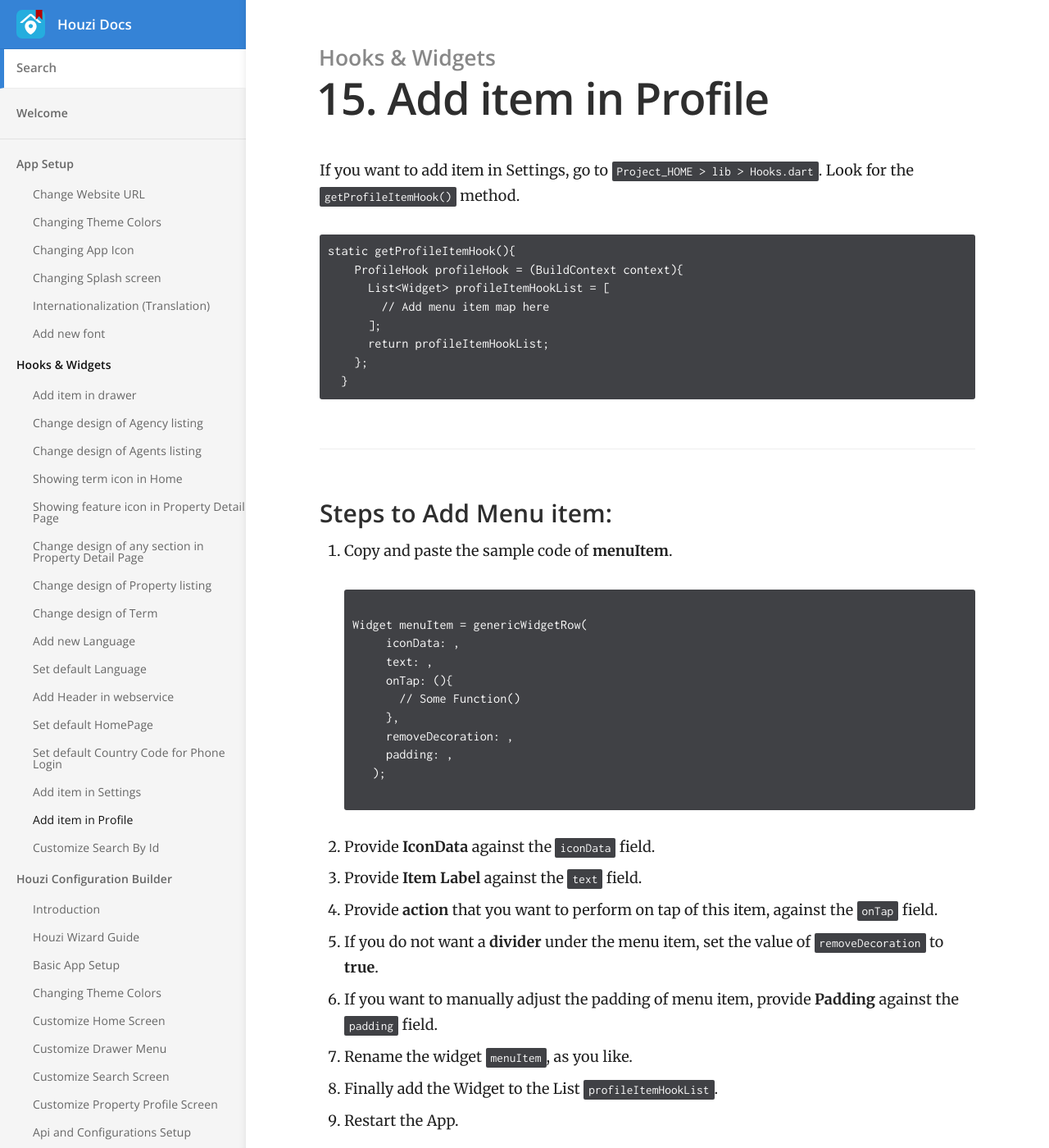
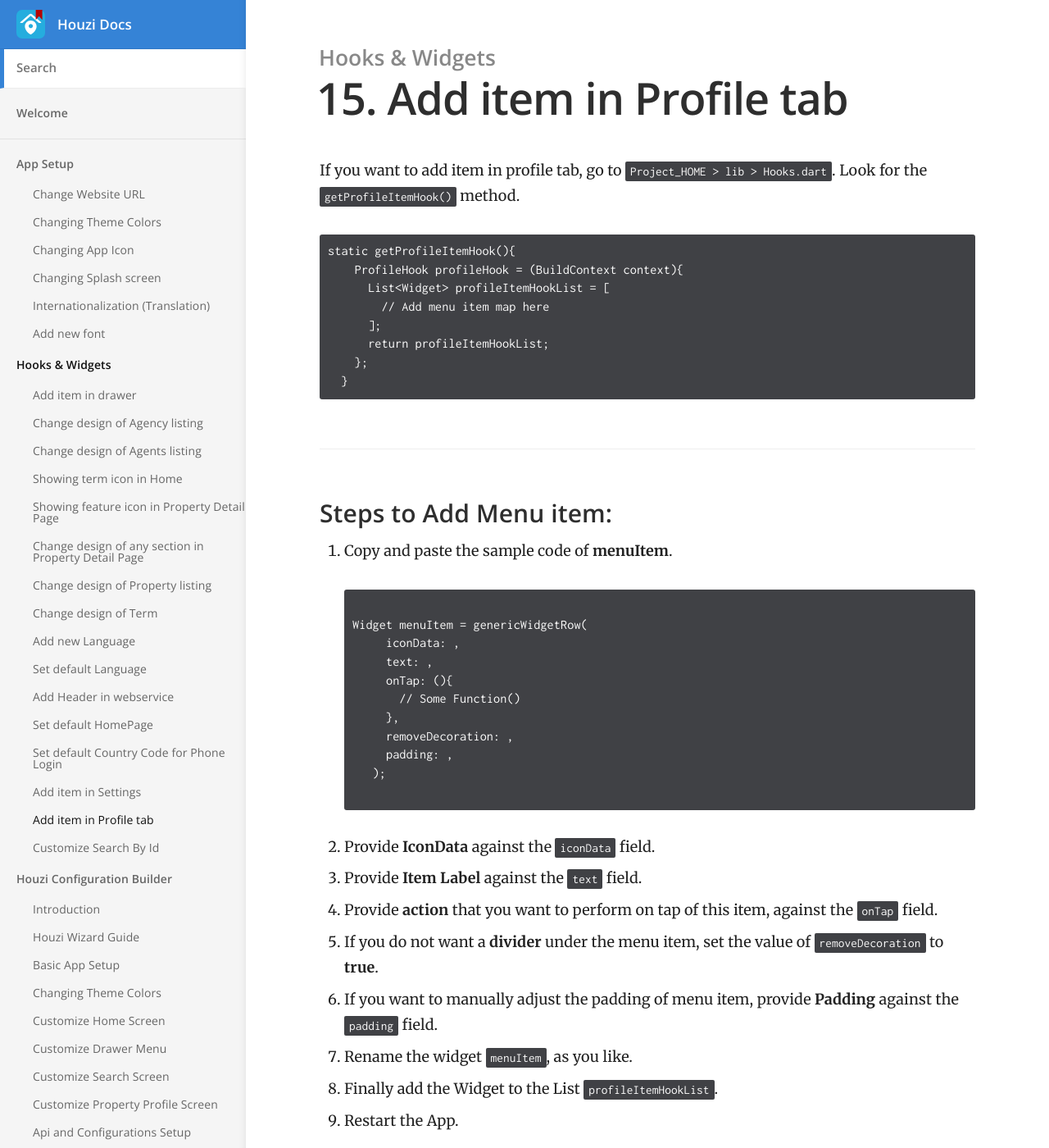
Before and after one commit to booleanbites/houzi-doc, a Jekyll site: the page built from _docs/hooks-widgets/add_item_profile.md, in a window 1280 px wide and 1400 px high. Shown: the whole window at 82% size. Built offline with Jekyll 4.4.1, drawn with Linux system fonts in a browser that asks for light colours.

Commit message:
fixed a typo

````diff
--- a/_docs/hooks-widgets/add_item_profile.md
+++ b/_docs/hooks-widgets/add_item_profile.md
@@ -1,11 +1,11 @@
 ---
-title: Add item in Profile
+title: Add item in Profile tab
 category: Hooks & Widgets
 order: 15
 ---
 
 
-If you want to add item in Settings, go to `Project_HOME  > lib > Hooks.dart`. Look for the `getProfileItemHook()` method.
+If you want to add item in profile tab, go to `Project_HOME  > lib > Hooks.dart`. Look for the `getProfileItemHook()` method.
 
 ```
 static getProfileItemHook(){
````
